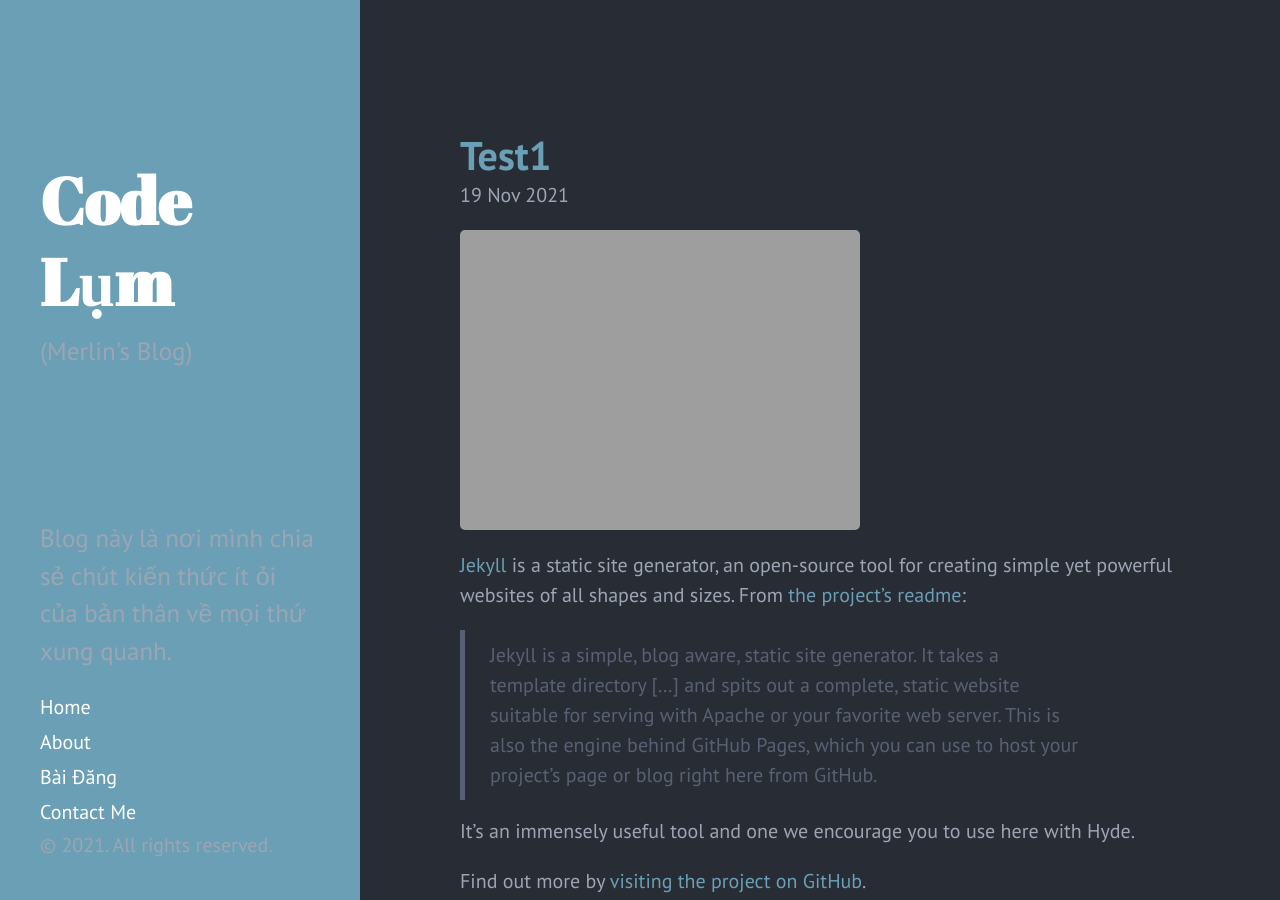
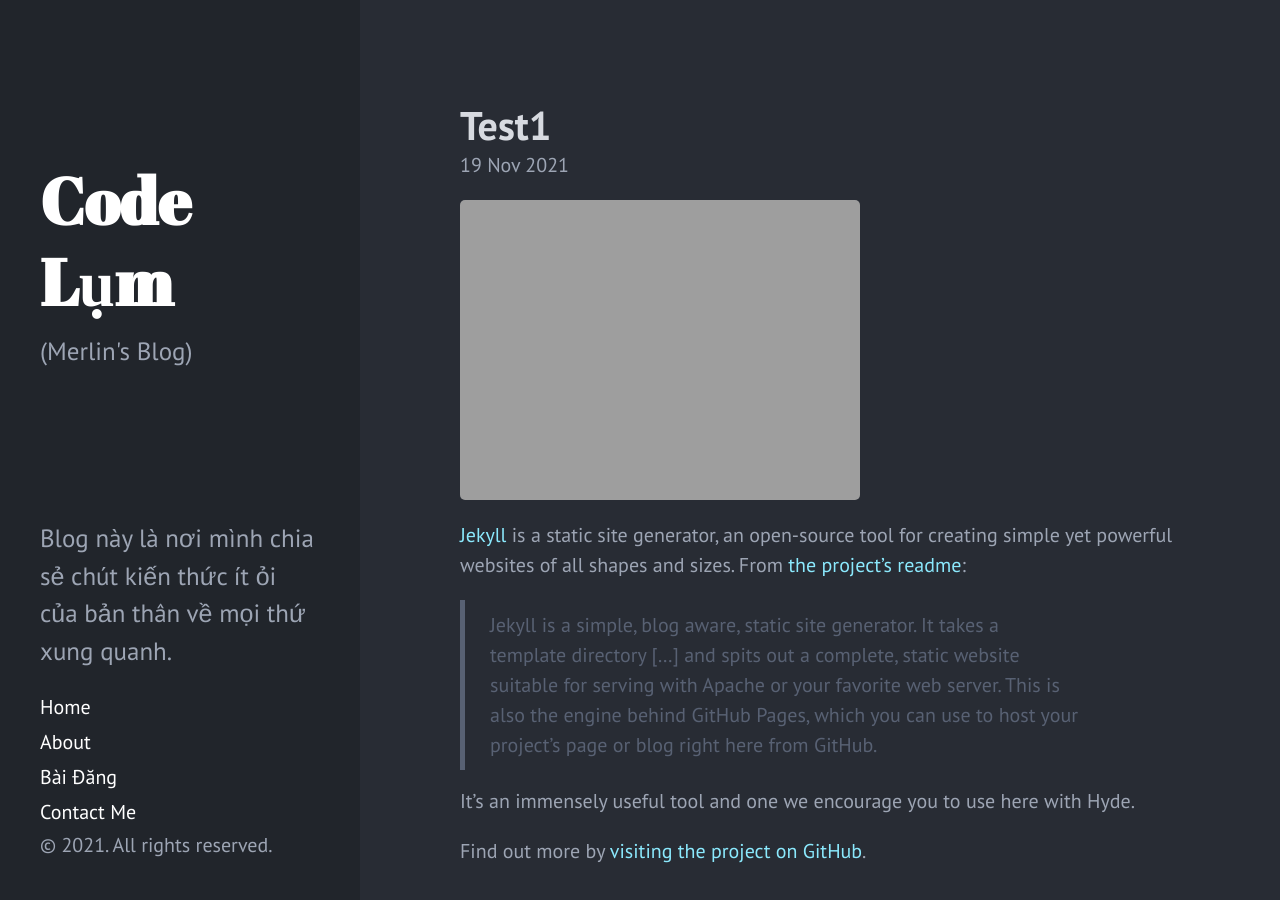
Before and after one commit to merlin7vv4/merlin7vv4.github.io, a Jekyll site: the page built from index.html, in a window 1280 px wide and 900 px high. Built offline with Jekyll 4.4.1, drawn with Linux system fonts in a browser that asks for light colours; the list of posts is cut into pages by our own code.

Commit message:
Update default.html

```diff
--- a/_layouts/default.html
+++ b/_layouts/default.html
@@ -3,7 +3,7 @@
 
   {% include head.html %}
 
-  <body  class="theme-base-0d">>
+  <body>
 
     {% include sidebar.html %}
 
```
